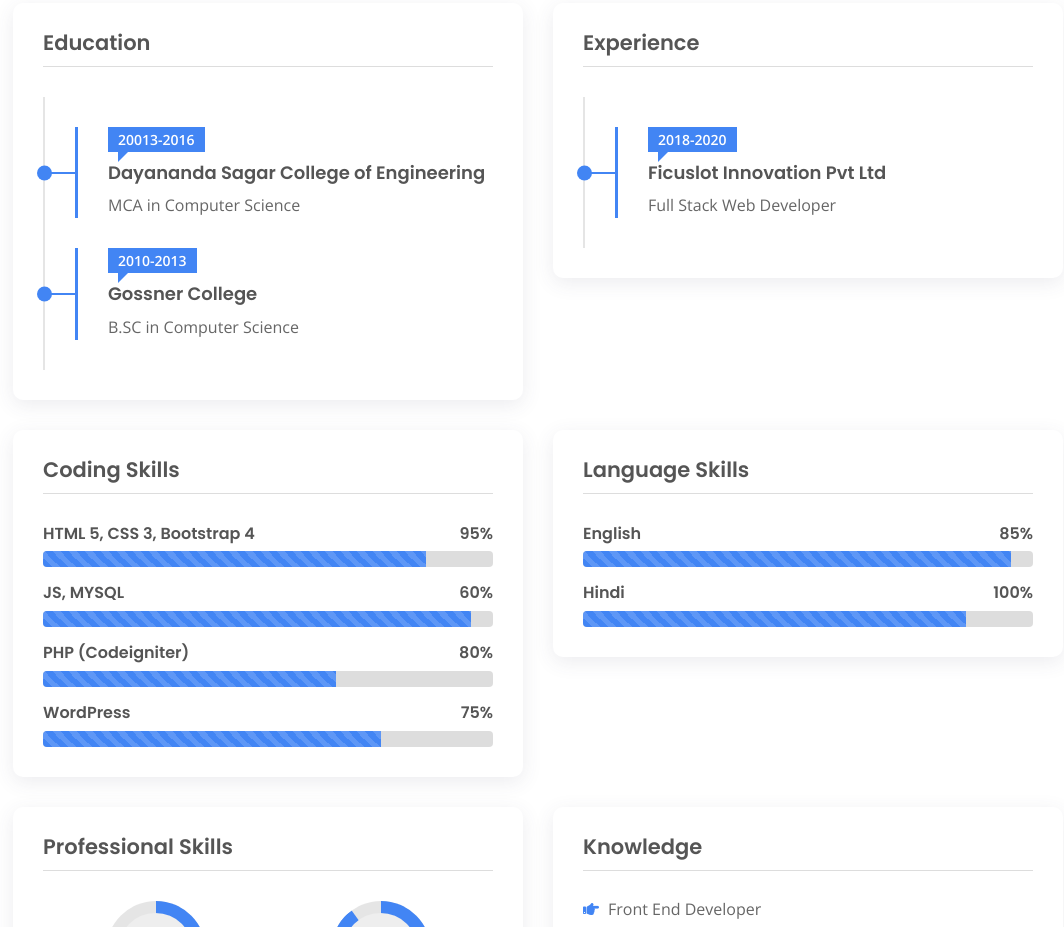
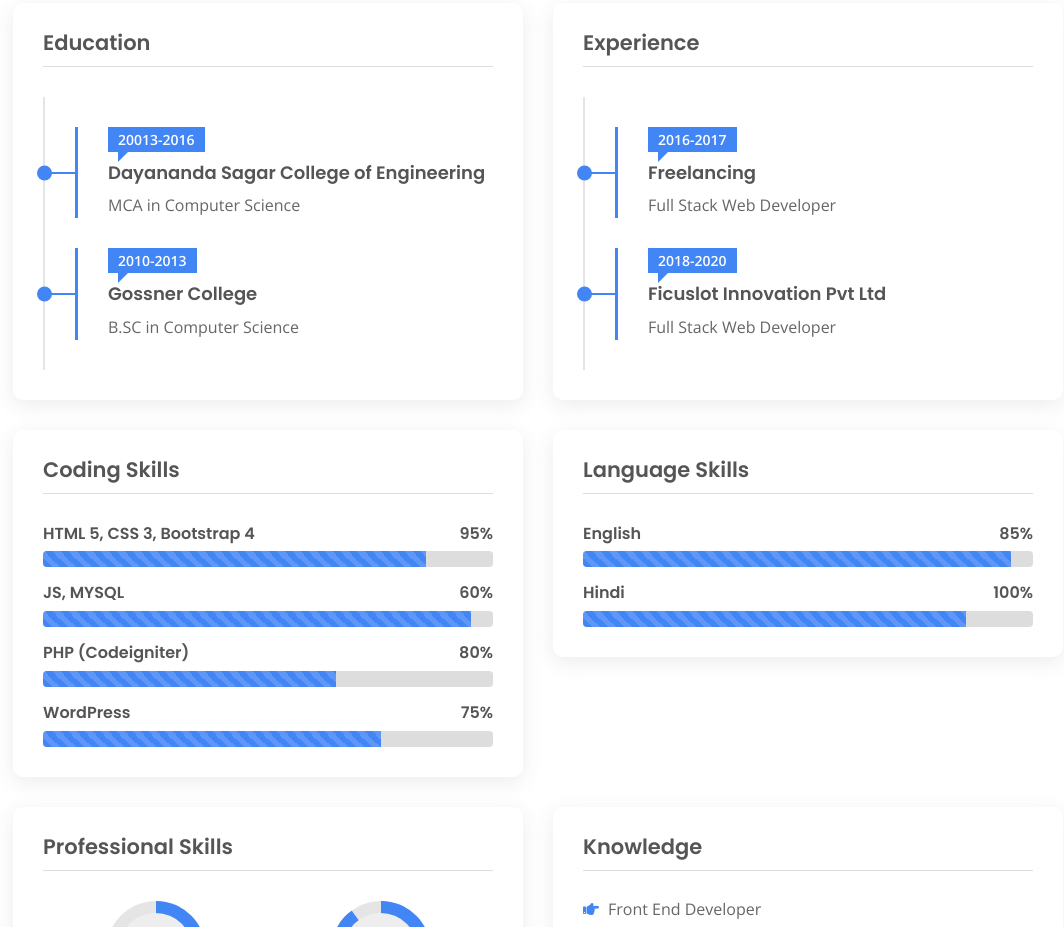
Before and after one commit to sonu-kumar13/portfolio, a plain HTML site: page index.html in a window 1280 px wide. Shown: the part 2396-3323 px from the top of the page, without its empty margins (202-1266 px from the left). Drawn offline with nearby package versions, Linux system fonts and the light colour scheme.

Commit message:
Portfolio

```diff
--- a/index.html
+++ b/index.html
@@ -386,6 +386,15 @@
 								<div class="education-list">
 									<div class="single-education wow fadeInUp">
 											<div class="year">
+												<span>2016-2017</span>
+											</div>
+											<h4 class="university-name">
+												Freelancing
+											</h4>
+											<p class="degree">Full Stack Web Developer</p>
+									</div>
+									<div class="single-education wow fadeInUp">
+											<div class="year">
 												<span>2018-2020</span>
 											</div>
 										<h4 class="university-name">
@@ -393,16 +402,8 @@
 										</h4>
 										<p class="degree">Full Stack Web Developer</p>
 									</div>
-								<!-- 	<div class="single-education wow fadeInUp">
-											<div class="year">
-												<span>2011-2014</span>
-											</div>
-											<h4 class="university-name">
-												Envato Company
-											</h4>
-											<p class="degree">Web Developer</p>
-									</div>
-									<div class="single-education wow fadeInUp">
+
+									<!-- <div class="single-education wow fadeInUp">
 										<div class="year">
 											<span>2009-2011</span>
 										</div>
```
